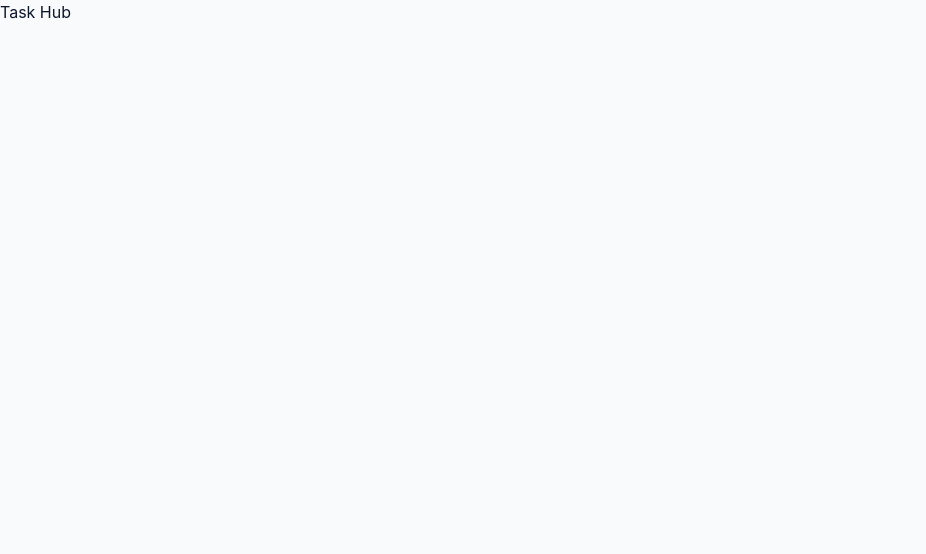
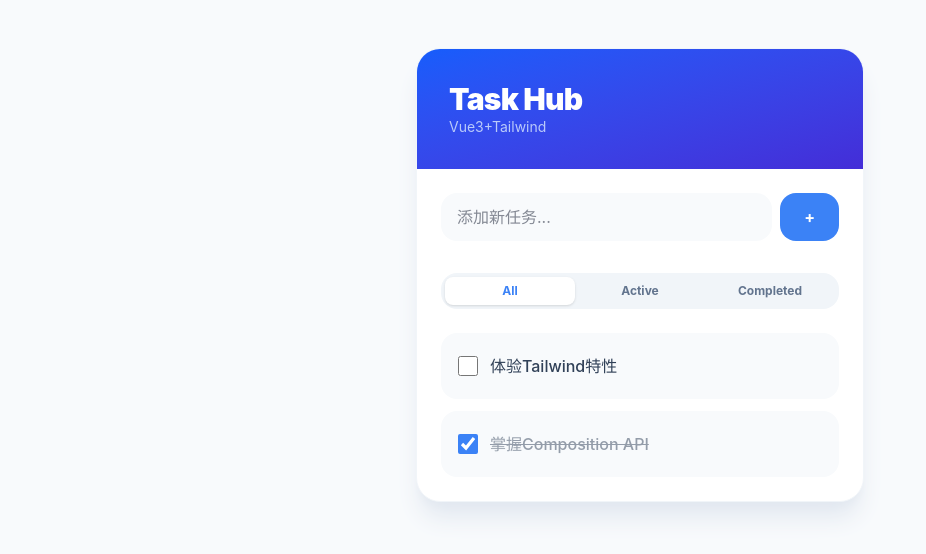
Before and after one commit to A1iang-xu/task-hub, a Vue app in the folder task-hub/: page / in a window 1280 px wide. Shown: the top 554 px of the page, without its empty margins (0-926 px from the left). Built offline with nearby package versions, Linux system fonts and the light colour scheme.

Commit message:
2.核心业务开发并拆分组件(app.vue未修改版)

```diff
--- a/task-hub/src/App.vue
+++ b/task-hub/src/App.vue
@@ -1,9 +1,96 @@
 <script setup>
+import {ref, computed} from 'vue'
+//1.任务数据模型:
+const tasks = ref([
+  {id: '1', title: '体验Tailwind特性', isCompleted: false},
+  {id: '2', title: '掌握Composition API', isCompleted: true}
+]);
+const newTaskTitle = ref(''); //新任务标题输入框绑定的变量
+const currentFilter = ref('all'); //当前任务过滤条件
 
+//2.核心方法
+const addTask = () => {
+  const title = newTaskTitle.value.trim();
+  if (title === '') return; //防止添加空任务
+  tasks.value.unshift({
+    id: crypto.randomUUID(),
+    title,
+    isCompleted: false
+  }); //创建新任务对象并添加到任务列表开头
+  newTaskTitle.value = ''; //清空输入框
+
+};
+  const removeTask = (id) => {
+    tasks.value = tasks.value.filter(task => task.id !== id); //通过过滤掉指定id的任务来删除
+  };
+  const toggleTask = (id) => {
+    const task = tasks.value.find(task => task.id === id);
+    if (task) {
+      task.isCompleted = !task.isCompleted; //切换任务完成状态
+    }
+  };
+
+  // 3.计算属性:根据当前过滤条件返回相应的任务列表
+  const filteredTasks = computed(() => {
+    if (currentFilter.value === 'active') {
+      return tasks.value.filter(task => !task.isCompleted); //返回未完成任务
+    }
+    if (currentFilter.value === 'completed') {
+      return tasks.value.filter(task => task.isCompleted); //返回已完成任务
+    }
+    return tasks.value; //返回所有任务
+  });
 </script>
 
 <template>
-  <div>
-    <h1>Task Hub</h1>
+  <div class="min-h-screen py-12 px-4">
+    <div class="max-w-md mx-auto bg-white rounded-3xl shadow-xl shadow-slate-200 border border-slate-100 overflow-hidden">
+      <header class="bg-linear-to-br from-blue-600 to-indigo-700 p-8 text-white">
+        <h1 class="text-3xl font-black tracking-tight">Task Hub</h1>
+        <p class="text-blue-100/80 text-sm">Vue3+Tailwind</p>
+      </header>
+      <main class="p-6">
+        <div class="flex gap-2 mb-8">
+          <input v-model="newTaskTitle" @keyup.enter="addTask" type="text" placeholder="添加新任务..." class="flex-1 bg-slate-50 border-none rounded-2xl px-4 py-3 focus:ring-2 focus:ring-brand/50 outline-none transition-all"/>
+          <button @click="addTask" class="bg-brand text-white px-6 rounded-2xl font-bold hover:scale-105 active:scale-95 transition-all">+</button>
+        </div>
+        <div class="flex p-1 bg-slate-100 rounded-xl mb-6">
+          <button v-for="f in ['all', 'active', 'completed']" :key="f" @click="currentFilter = f" :class="['flex-1 py-1.5 text-xs font-bold rounded-lg transition-all capitalize',
+             currentFilter === f ? 'bg-white text-brand shadow-sm' : 'text-slate-500']">
+            {{ f }}
+          </button>
+        </div>
+        <ul class="space-y-3">
+          <TransitionGroup name="list">
+          <li v-for="task in filteredTasks" :key="task.id" class="group flex items-center justify-between p-4 bg-slate-50 rounded-2xl border border-transparent hover:border-slate-200 hover:bg-white transition-all">
+            <div class="flex items-center gap-3">
+              <input type="checkbox" :checked="task.isCompleted"
+                @change="toggleTask(task.id)"
+                class="w-5 h-5 accent-brand cursor-pointer"/>
+              <span :class="['text-slate-700 font-medium', task.isCompleted ? 'line-through text-slate-400 opacity-50' : '']">
+                {{ task.title }}
+              </span>
+            </div>
+            <button @click="removeTask(task.id)" class="opacity-0 group-hover:opacity-100 text-slate-300 hover:text-red-500 transition-all p-1">
+              ✕
+            </button>
+          </li>
+          </TransitionGroup>
+        </ul>
+        <div v-if="filteredTasks.length === 0" class="text-center py-12 text-slate-400 text-sm">
+          没有任务，快去添加一个吧！
+        </div>
+      </main>
+    </div>
   </div>
 </template>
+
+<style scoped>
+.list-enter-active, .list-leave-active {
+  transition: all 0.4s cubic-bezier(0.18, 0.89, 0.32, 1.28);
+}
+.list-enter-from, .list-leave-to {
+  opacity: 0;
+  transform: translateX(30px);
+}
+</style>
--- /dev/null
+++ b/task-hub/src/components/TaskFilter.vue
@@ -0,0 +1,15 @@
+<script setup>
+const modelValue = defineModel(); //定义v-model绑定的变量
+
+const filters = ['all', 'active', 'completed']; //定义过滤条件列表
+</script>
+
+<template>
+    <div class="flex p-1 bg-slate-100 rounded-xl mb-6">
+    <button v-for="f in filters" :key="f" @click="modelValue = f" :class="[
+       'flex-1 py-1.5 text-xs font-bold rounded-lg transition-all capitalize',
+       modelValue === f ? 'bg-white text-brand shadow-sm' : 'text-slate-500']">
+        {{ f }}
+    </button>
+    </div>
+</template>
--- /dev/null
+++ b/task-hub/src/components/TaskHeader.vue
@@ -0,0 +1,6 @@
+<template>
+    <header class="bg-linear-to-br from-blue-600 to-indigo-700 p-8 text-white">
+        <h1 class="text-3xl font-black tracking-tight">Task Hub</h1>
+        <p class="text-blue-100/80 text-sm">Vue3+Tailwind</p>
+    </header>
+</template>
--- /dev/null
+++ b/task-hub/src/components/TaskInput.vue
@@ -0,0 +1,24 @@
+<script setup>
+import {ref} from 'vue';
+
+//定义组件向外抛出的时间名
+const emit = defineEmits(['add-task']);
+const title = ref(''); //输入框绑定的变量
+const handleSubmit = () => {
+  const value = title.value.trim();
+  if (value === '') return; //防止添加空任务
+  emit('add-task', value); //向父组件抛出事件并传递新任务标题
+  title.value = ''; //清空输入框
+};
+</script>
+
+<template>
+    <div class="flex gap-2 mb-8">
+        <input v-model="title"
+        @keyup.enter="handleSubmit" type="text"
+        placeholder="添加新任务..." class="flex-1 bg-slate-50 border-none rounded-2xl px-4 py-3 focus:ring-2 focus:ring-brand/50 outline-none transition-all"/>
+        <button @click="handleSubmit" class="bg-brand text-white px-6 rounded-2xl font-bold hover:scale-105 active:scale-95 transition-all">
+            +
+        </button>
+    </div>
+</template>
--- /dev/null
+++ b/task-hub/src/components/TaskItem.vue
@@ -0,0 +1,24 @@
+<script setup>
+defineProps({
+  task: {
+    type: Object,
+    required: true
+  }
+});
+
+const emit = defineEmits(['toggle', 'remove']); //定义组件向外抛出的事件名
+</script>
+
+<template>
+    <li class="group flex items-center justify-between p-4 bg-slate-50 rounded-2xl border border-transparent hover:border-slate-200 hover:bg-white transition-all">
+        <div class="flex items-center gap-3">
+            <input type="checkbox" :checked="task.isCompleted" @change="$emit('toggle', task.id)" class="w-5 h-5 accent-brand cursor-pointer"/>
+            <span :class="['text-slate-700 font-medium', task.isCompleted ? 'line-through text-slate-400 opacity-50' : '']">
+                {{ task.title }}
+            </span>
+        </div>
+       <button @click="emit('remove', task.id)" class="opacity-0 group-hover:opacity-100 text-slate-300 hover:text-red-500 transition-all p-1">
+            ✕
+        </button>
+    </li>
+</template>
```
